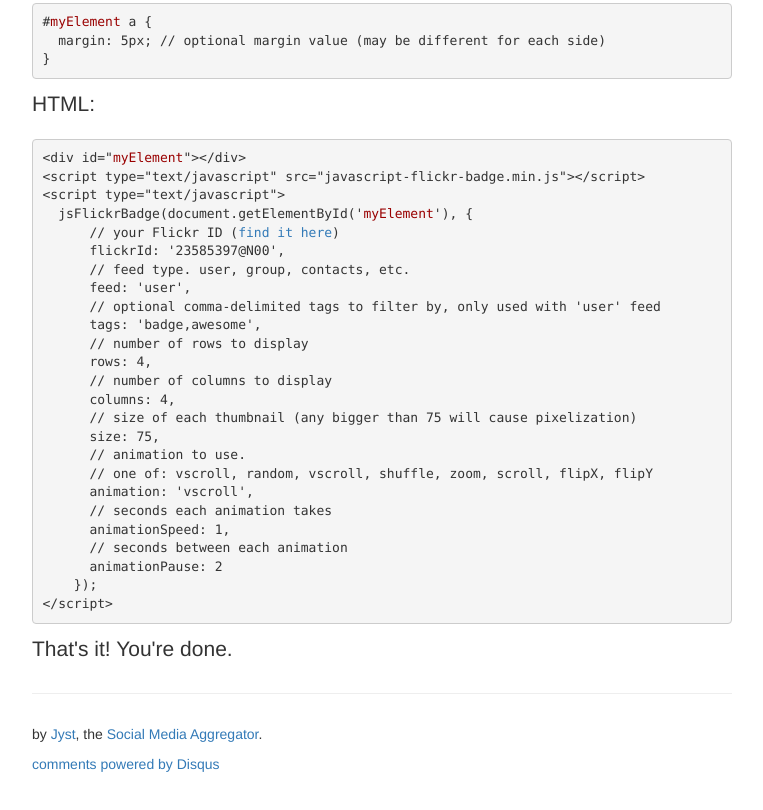
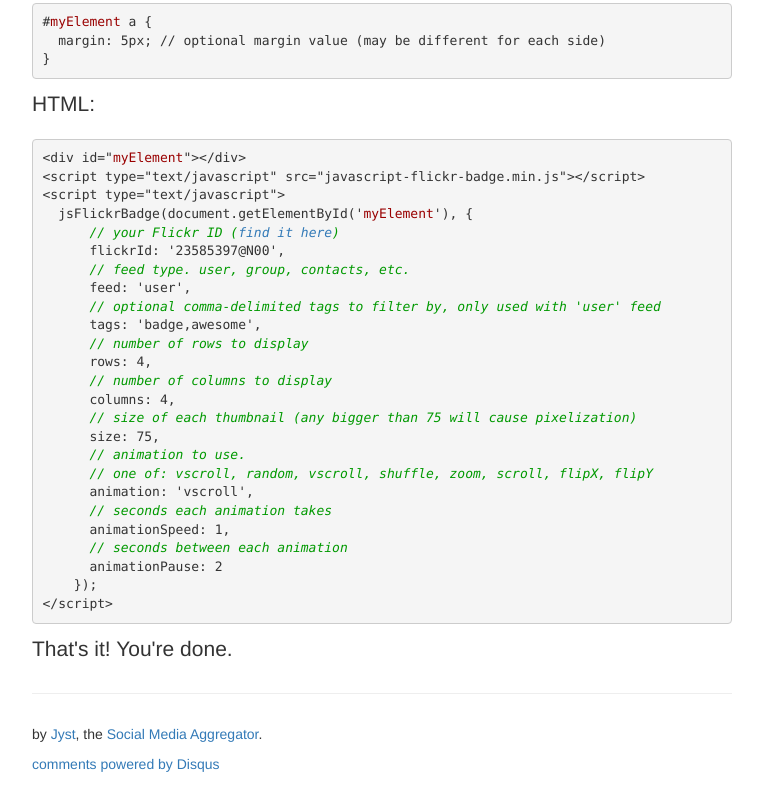
Before and after one commit to erikras/javascript-flickr-badge, a plain HTML site: page index.html in a window 1280 px wide. Shown: the part 3484-4294 px from the top of the page, without its empty margins (258-1021 px from the left). Drawn offline with nearby package versions, Linux system fonts and the light colour scheme; a script that the page names is missing.

Commit message:
changed comment color in code block

```diff
--- a/index.html
+++ b/index.html
@@ -63,6 +63,10 @@
     	height: 65px;
     }
 
+    pre .comment {
+      color: #090;
+      font-style: italic;
+    }
 
     .navbar-fixed-top .brand {
       height: 20px;
@@ -493,24 +497,24 @@
 &lt;script type="text/javascript" src="javascript-flickr-badge.min.js"&gt;&lt;/script&gt;
 &lt;script type="text/javascript"&gt;
   jsFlickrBadge(document.getElementById('<span class="element-id">myElement</span>'), {
-      // your Flickr ID (<a href="http://idgettr.com/" target="_blank">find it here</a>)
+      <span class="comment">// your Flickr ID (<a href="http://idgettr.com/" target="_blank">find it here</a>)</span>
       flickrId: '23585397@N00',
-      // feed type. user, group, contacts, etc.
+      <span class="comment">// feed type. user, group, contacts, etc.</span>
       feed: 'user',
-      // optional comma-delimited tags to filter by, only used with 'user' feed
+      <span class="comment">// optional comma-delimited tags to filter by, only used with 'user' feed</span>
       tags: 'badge,awesome',
-      // number of rows to display
+      <span class="comment">// number of rows to display</span>
       rows: 4,
-      // number of columns to display
+      <span class="comment">// number of columns to display</span>
       columns: 4,
-      // size of each thumbnail (any bigger than 75 will cause pixelization)
+      <span class="comment">// size of each thumbnail (any bigger than 75 will cause pixelization)</span>
       size: 75,
-      // animation to use.
-      // one of: vscroll, random, vscroll, shuffle, zoom, scroll, flipX, flipY
+      <span class="comment">// animation to use.</span>
+      <span class="comment">// one of: vscroll, random, vscroll, shuffle, zoom, scroll, flipX, flipY</span>
       animation: 'vscroll',
-      // seconds each animation takes
+      <span class="comment">// seconds each animation takes</span>
       animationSpeed: 1,
-      // seconds between each animation
+      <span class="comment">// seconds between each animation</span>
       animationPause: 2
     });
 &lt;/script&gt;
```
